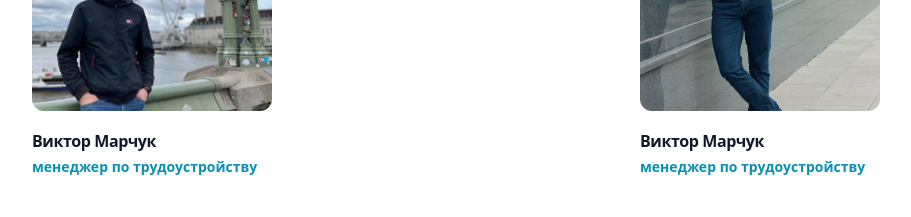
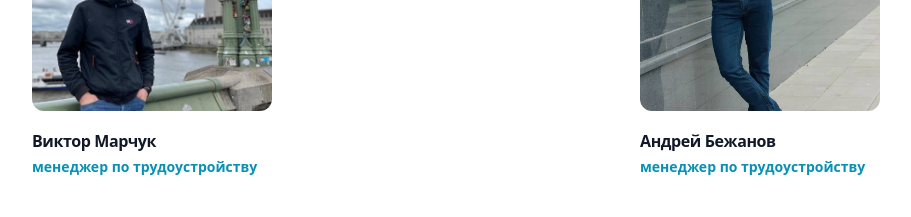
Before and after one commit to nedelcuk903/lameda-it, a React (Vite) app: page / in a window 1280 px wide. Shown: the part 6520-6737 px from the top of the page, without its empty margins (184-1095 px from the left). Built offline with nearby package versions, Linux system fonts and the light colour scheme.

Commit message:
name
name andrei

```diff
--- a/src/components/Team.tsx
+++ b/src/components/Team.tsx
@@ -41,7 +41,7 @@ const managers = [
         imageUrl: '/m3.jpg'
     },
     {
-        name: 'Виктор Марчук',
+        name: 'Андрей Бежанов',
         role: 'менеджер по трудоустройству',
         imageUrl: '/m4.jpg'
     },
```
